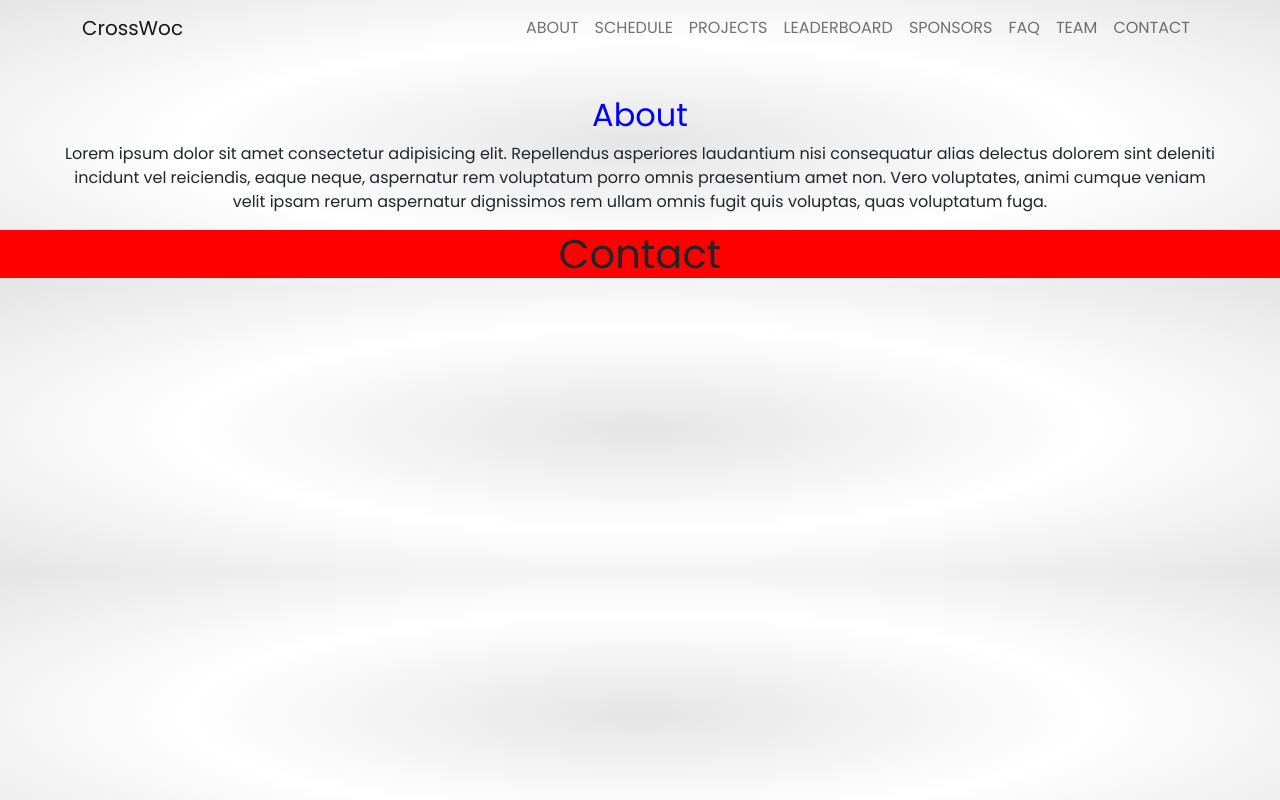
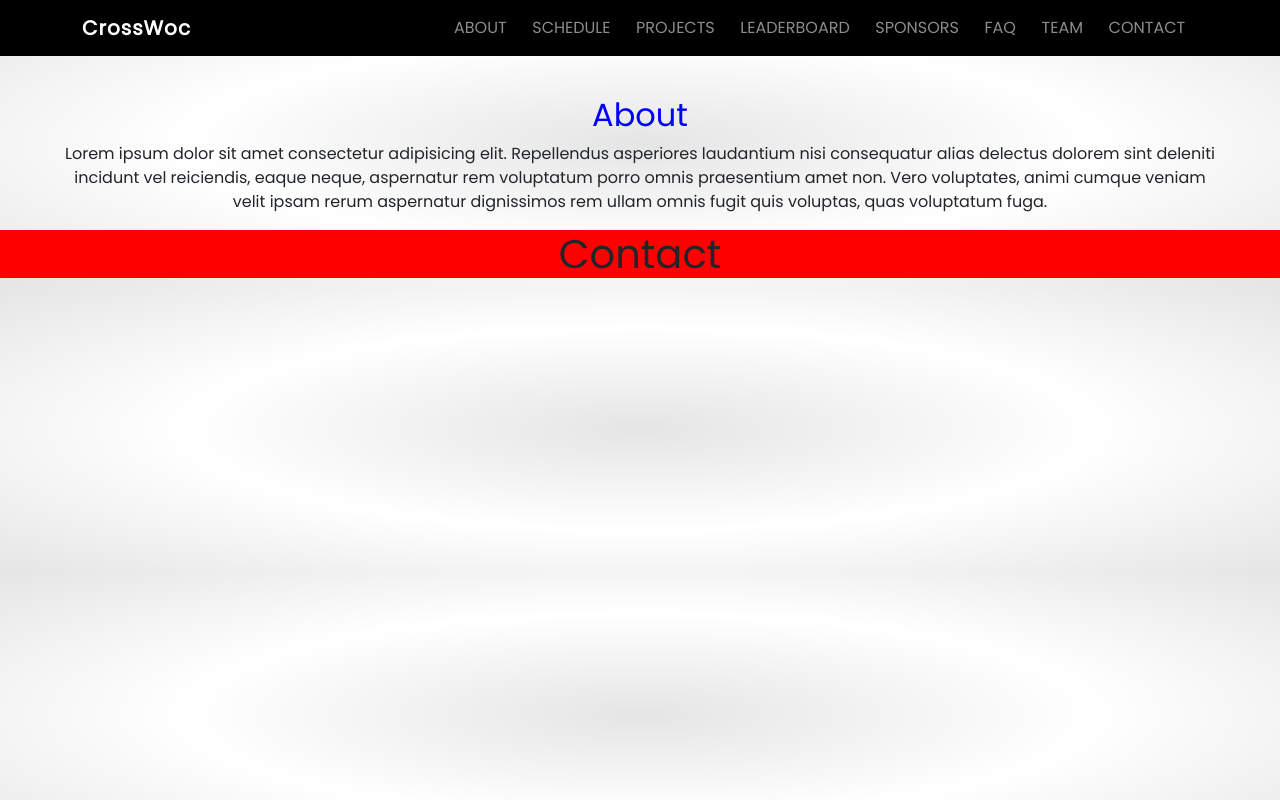
Before and after one commit to IEEEDTUCS/Cross-woc, a React (Create React App) app: page /about in a window 1280 px wide. Built offline with nearby package versions, Linux system fonts and the light colour scheme.

Commit message:
style cahnges made on landing page

```diff
--- a/src/Components/Home.js
+++ b/src/Components/Home.js
@@ -10,8 +10,8 @@ function Home() {
         <div class='Home'>
             <Landing />
             <Intro />
+            <Project />
             <Sponsor />
-            <Project />
         </div>
     )
 }
--- a/src/Components/Intro.js
+++ b/src/Components/Intro.js
@@ -3,11 +3,9 @@ import '../styles/Intro.css';
 
 function Intro() {
     return (
-        <div className='Intro'>
-            <section class="about">
-                <h3>About</h3>
-                <p>Lorem ipsum dolor sit amet consectetur adipisicing elit. Repellendus asperiores laudantium nisi consequatur alias delectus dolorem sint deleniti incidunt vel reiciendis, eaque neque, aspernatur rem voluptatum porro omnis praesentium amet non. Vero voluptates, animi cumque veniam velit ipsam rerum aspernatur dignissimos rem ullam omnis fugit quis voluptas, quas voluptatum fuga.</p>
-            </section>
+        <div className='intro'>
+            <h3>About</h3>
+            <p>Lorem ipsum dolor sit amet consectetur adipisicing elit. Repellendus asperiores laudantium nisi consequatur alias delectus dolorem sint deleniti incidunt vel reiciendis, eaque neque, aspernatur rem voluptatum porro omnis praesentium amet non. Vero voluptates, animi cumque veniam velit ipsam rerum aspernatur dignissimos rem ullam omnis fugit quis voluptas, quas voluptatum fuga.</p>
         </div>
     )
 }
--- a/src/Components/Landing.js
+++ b/src/Components/Landing.js
@@ -9,14 +9,14 @@ import discord from "../img/Home/Discord.jpeg"
 const Landing = () => {
     return (
         <div>
-            <section class="main-menu">
-                <video class="vid2" src={landvid} autoPlay loop muted type="mp4"></video>
-                <img src={mask} class="mask" />
+            <section className="main-menu">
+                <video className="vid2" src={landvid} autoPlay loop muted type="mp4"></video>
+                <img src={mask} className="mask" alt="backmask" />
                 <h2 data-text="[CrossWoc]">[CrossWoc]</h2>
-                <div class="follow">
-                    <img class="devfolio" src={devfolio} width="50%" alt="" />
+                <div className="follow">
+                    <img className="devfolio text-center" src={devfolio} width="50%" alt="devfolio-button" />
                     <br></br>
-                    <img class="discored" src={discord} width="50%" alt="" />
+                    <img className="discored" src={discord} width="50%" alt="discord-button" />
                 </div>
             </section>
         </div>
--- a/src/Components/Navigation.js
+++ b/src/Components/Navigation.js
@@ -5,13 +5,13 @@ import '../styles/Navigation.css'
 function Navigation() {
     return (
       <>
-          <Navbar  collpseOnSelect fixed='top' expand='sm' variant='light'>
+          <Navbar className='nav-container' collpseOnSelect fixed='top' expand='sm' variant='dark'>
                 <Container>
-                    <Navbar.Brand href="/">CrossWoc</Navbar.Brand>
+                    <Navbar.Brand className='logo' href="/">CrossWoc</Navbar.Brand>
                     <Navbar.Toggle aria-controls='responsive-navbar-nav' />
                     <Navbar.Collapse id='responsive-navbar-nav' className='justify-content-end'>
-                        <Nav>
-                            <Nav.Link href='/into'>ABOUT</Nav.Link>
+                        <Nav className='navbar'>
+                            <Nav.Link href='/about'>ABOUT</Nav.Link>
                             <Nav.Link href='/schedule'>SCHEDULE</Nav.Link>
                             <Nav.Link href='/project'>PROJECTS</Nav.Link>
                             <Nav.Link href='/leaderboard'>LEADERBOARD</Nav.Link>
--- a/src/styles/Home.css
+++ b/src/styles/Home.css
@@ -16,106 +16,8 @@ body
 {
     color: white;
 }
-header
-{
-    background-color: black;
-    display: flex;
-    overflow-x: hidden;
-    justify-content: space-between;
-    align-items: center;
-    margin: auto;
-    padding: 1.2rem 4rem;
-    width: 100%;
-    z-index: 3;
-    border-bottom: 2px solid white;
-    position: fixed;
-    box-sizing: border-box;
-}
-header .Logo
-{
-    display: inline-flex;
-    color: white;
-    text-decoration: none;
-    font-size: 2rem;
-    font-weight: 700;
-    letter-spacing: 0.05em;
-    cursor: pointer;
-}
-header .Logo:hover
-{
-    letter-spacing: 2px;
-    color: skyblue;
-    text-shadow: 0 0 10px #09dff5, 0 0 40px #09dff5, 0 0 80px #09dff5;
-}
-header .navbar ul
-{
-    list-style: none;
-    display: flex;
-    align-items: center;
-    justify-content: space-between;
-    text-decoration: none;
-}
-header .navbar ul li a
-{
-    position: relative;
-    text-decoration: none;
-    font-size: 1rem;
-    color: white;
-    margin: 0 0.3rem;
-    padding: 0 0.2rem;
-}
-header .navbar ul li a:hover
-{
-    color: #175285;
-    background: #09dff5;
-    box-shadow: 0 0 10px #09dff5, 0 0 40px #09dff5, 0 0 80px #09dff5;
-    transition-delay: 0.25s;
-}
-header .navbar ul li a:before
-{
-    position: absolute;
-    content: ' ';
-    left: 0;
-    top: 0;
-    border: 2px solid transparent;
-    width: 0;
-    height: 0;
-    box-sizing: border-box;
-    /* filter: blur(1px); */
-}
-header .navbar ul li a:after
-{
-    position: absolute;
-    content: ' ';
-    right: 0;
-    bottom: 0;
-    border: 2px solid transparent;
-    width: 0;
-    height: 0;
-    box-sizing: border-box;
-    /* filter: blur(1px); */
-
-}
 
 
-header .navbar ul li a:hover:before
-{
-    border-top-color: #09dff5;
-    height: 100%;
-    width: 100%;
-    border-right-color: #09dff5;
-    transition: width 0.25s ease-out, height 0.25s ease-out 0.25s;
-}
-header .navbar ul li a:hover:after
-{
-    border-left-color: #09dff5;
-    height: 100%;
-    width: 100%;
-    border-bottom-color: #09dff5;
-    /* transition: border-color 0s ease-out 0.5s, width 0.25s ease-out 0.5s, height 0.25s ease-out 0.75s; */
-    transition: width 0.25s ease-out, height 0.25s ease-out 0.25s;
-
-}
 .main-menu
 {
     /* position: relative; */
@@ -173,6 +75,7 @@ header .navbar ul li a:hover:after
 .main-menu .follow img
 {
     cursor: pointer;
+    text-align: center;
 }
 .main-menu .follow img:hover
 {
@@ -190,36 +93,7 @@ header .navbar ul li a:hover:after
     display: none;
 }
 
-@media (max-width: 800px)
-{
-    /* .menu-toggle
-    {
-        display: block;
-    } */
-    /* header
-    {
-        padding: 0 20px;
-    } */
-    header .Logo
-    {
-        font-size: 1rem;
-    }
-    header .navbar
-    {
-        display: none;
-        /* position: absolute;
-        width: 100%;
-        min-height: 1000vh;
-        background: #333;
-        top: 50px;
-        left: 0;
-        transition: 0.5s;
-        z-index: 1000; */
-    }
-    header .navbar ul
-    {
-        display: block;
-    }
+@media (max-width: 800px){
     .main-menu video
     {
         width: 110%;
@@ -238,5 +112,6 @@ header .navbar ul li a:hover:after
     {
         width: 80%;
         text-align: center;
+        margin-right: 4rem;
     }
 }
--- a/src/styles/Intro.css
+++ b/src/styles/Intro.css
@@ -1,10 +1,10 @@
-.about
+.intro
 {
     width: 100%;
     padding: 0 4rem;
     padding-top: 3rem;
 }
-.about h3
+.intro h3
 {
     color: blue;
     font-size: 2rem;
--- a/src/styles/Navigation.css
+++ b/src/styles/Navigation.css
@@ -0,0 +1,80 @@
+.nav-container{
+    background: #000000;
+    z-index: 2000;
+    font-size: 1.2rem;
+}
+
+.logo{
+    display: inline-flex;
+    color: white;
+    margin-left: 0;
+    text-decoration: none;
+    font-size: 2rem;
+    font-weight: 700;
+    letter-spacing: 0.05em;
+    cursor: pointer;
+}
+
+.logo:hover{
+    letter-spacing: 2px;
+    color: skyblue;
+    text-shadow: 0 0 10px #09dff5, 0 0 40px #09dff5, 0 0 80px #09dff5;
+}
+
+.navbar > a{
+    position: relative;
+    text-decoration: none;
+    font-size: 1rem;
+    color: white;
+    margin: 0 0.3rem;
+    padding: 0 0.2rem;
+}
+
+.navbar > a:hover{
+    color: #175285;
+    background: #09dff5;
+    box-shadow: 0 0 10px #09dff5, 0 0 40px #09dff5, 0 0 80px #09dff5;
+    transition-delay: 0.25s;
+
+}
+
+.navbar > a:before{
+    position: absolute;
+    content: ' ';
+    left: 0;
+    top: 0;
+    border: 2px solid transparent;
+    width: 0;
+    height: 0;
+    box-sizing: border-box;
+}
+
+.navbar > a:after{
+    position: absolute;
+    content: ' ';
+    right: 0;
+    bottom: 0;
+    border: 2px solid transparent;
+    width: 0;
+    height: 0;
+    box-sizing: border-box;
+}
+
+
+.navbar > a:hover:before{
+    border-top-color: #09dff5;
+    height: 100%;
+    width: 100%;
+    border-right-color: #09dff5;
+    transition: width 0.25s ease-out, height 0.25s ease-out 0.25s;
+}
+
+
+.navbar > a:hover:after{
+    border-left-color: #09dff5;
+    height: 100%;
+    width: 100%;
+    border-bottom-color: #09dff5;
+    /* transition: border-color 0s ease-out 0.5s, width 0.25s ease-out 0.5s, height 0.25s ease-out 0.75s; */
+    transition: width 0.25s ease-out, height 0.25s ease-out 0.25s;
+}
```
